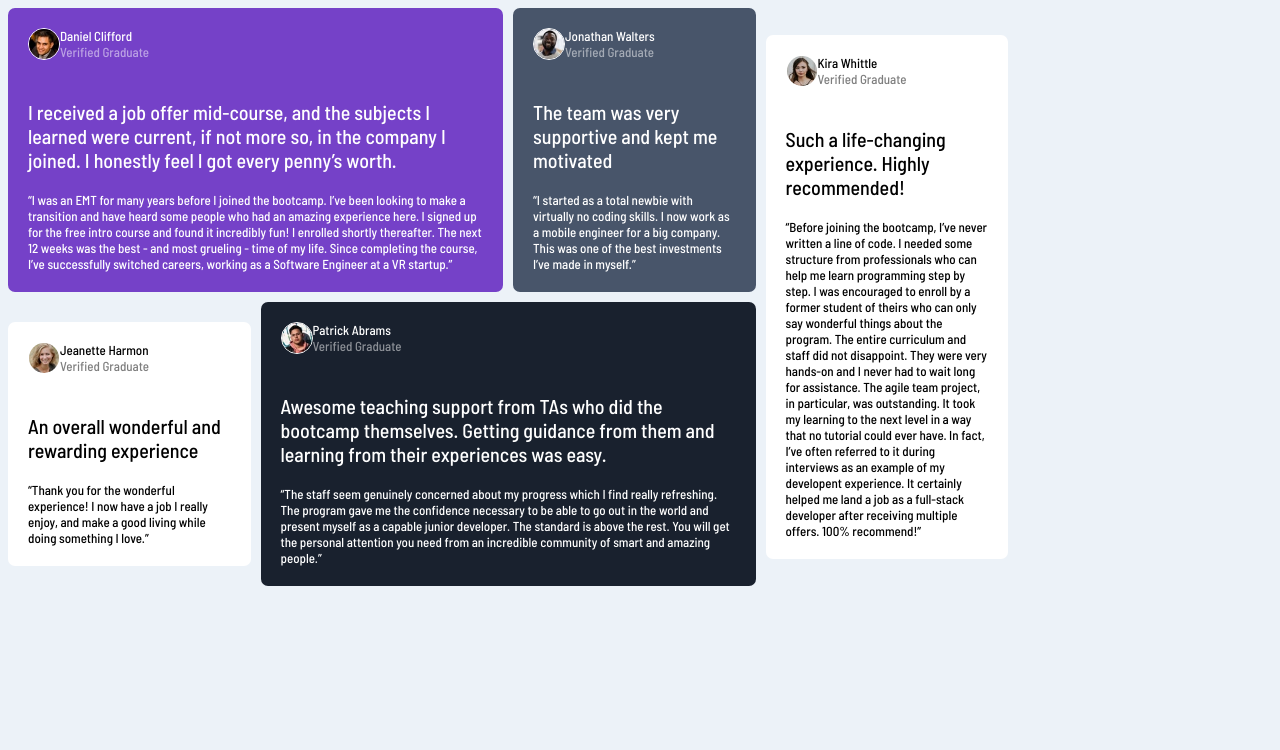
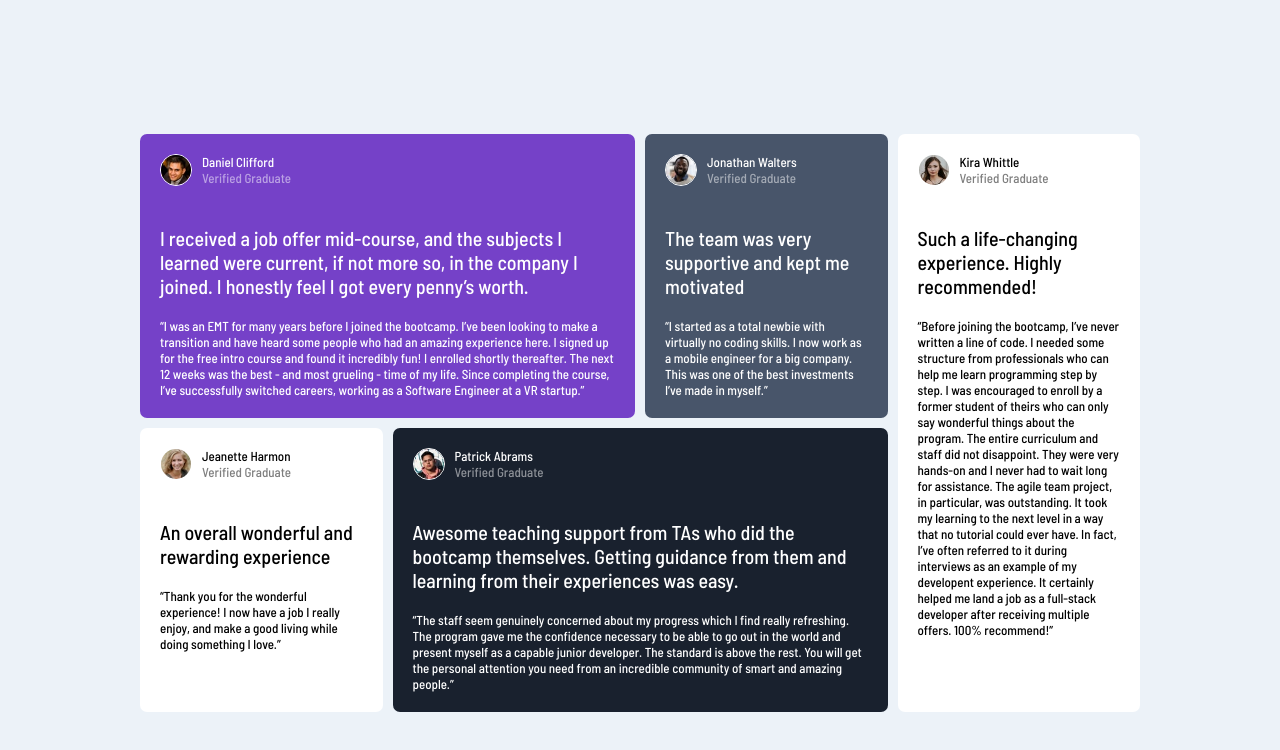
Before and after one commit to anusianne/Frontendmentor-Udemy-projects, a plain HTML site: page 2/index.html in a window 1280 px wide. Drawn offline with Linux system fonts and the light colour scheme.

Commit message:
add padding and margin

```diff
--- a/2/index.css
+++ b/2/index.css
@@ -5,9 +5,10 @@ body {
 }
 .candidates {
   display: grid;
+  margin: 0 auto;
   max-width: 1000px;
-  align-items: center;
-  justify-content: center;
+  padding-top: 10%;
+  padding-bottom: 10%;
   grid-template-columns: repeat(4, 1fr);
   grid-template-rows: repeat(2, 1fr);
   grid-template-areas:
@@ -36,6 +37,7 @@ body {
   border-radius: 50%;
   border: 1px solid white;
   max-width: 30px;
+  margin-right: 10px;
 }
 .verify {
   opacity: 50%;
```
